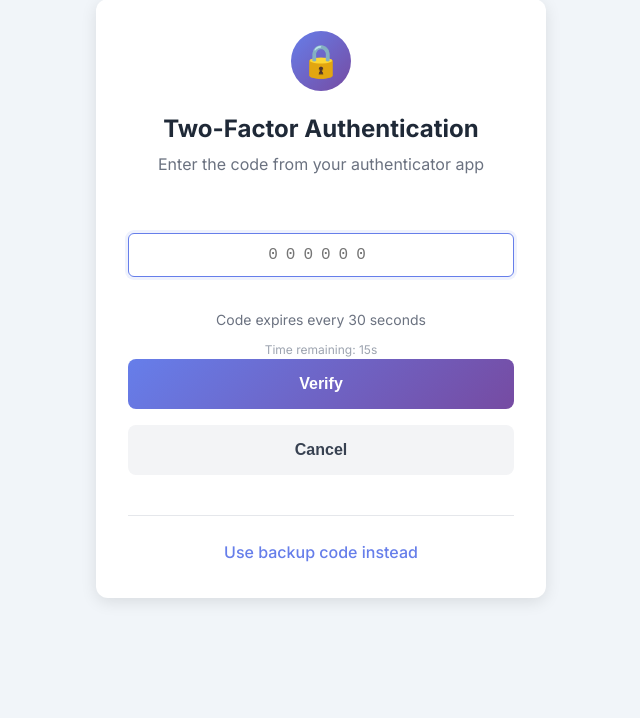
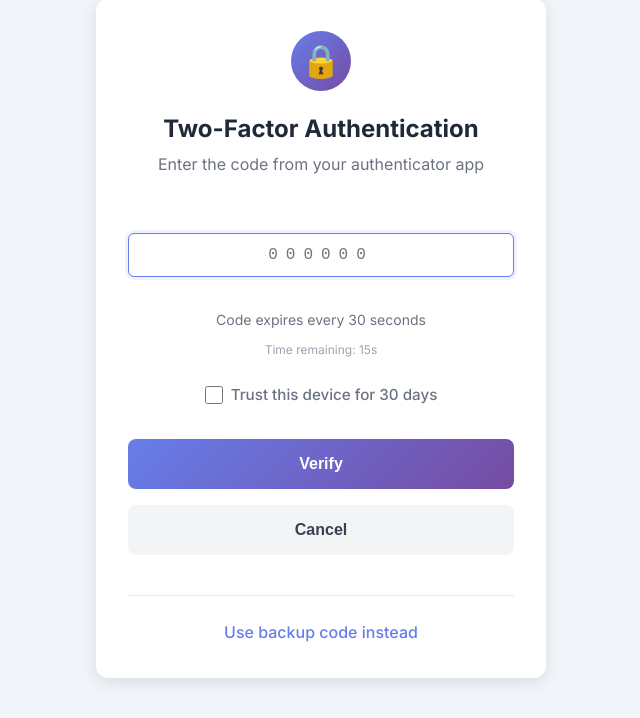
Before and after one commit to tsautier/RoXX, a FastAPI app: template roxx/web/templates/mfa_verify.html in a window 1280 px wide. Shown: the part 184-902 px from the top of the page, without its empty margins (319-959 px from the left). Run offline with FastAPI, Linux system fonts and the light colour scheme; the template is opened without the code that fills it, so the values that code supplies are empty.

Commit message:
feat: Add Trust Device feature for MFA - checkbox on MFA verification - cookie-based device recognition - skip MFA for 30 days on trusted devices

```diff
--- a/roxx/web/app.py
+++ b/roxx/web/app.py
@@ -173,6 +173,18 @@ async def login(request: Request, username: str = Form(...), password: str = For
         # 2. MFA Enabled? Check database
         mfa_enabled = MFADatabase.is_mfa_enabled(username)
         if mfa_enabled:
+            # Check if device is trusted
+            trusted_cookie = request.cookies.get("mfa_trusted_device")
+            if trusted_cookie and ":" in trusted_cookie:
+                trusted_username, trusted_hash = trusted_cookie.split(":", 1)
+                if trusted_username == username:
+                    # Device is trusted - skip MFA
+                    session_val = base64.b64encode(f"{username}:active".encode("utf-8")).decode("utf-8")
+                    response = RedirectResponse(url="/", status_code=303)
+                    response.set_cookie(key="session", value=session_val, httponly=True)
+                    return response
+
+            # Not trusted - require MFA
             # Store username in session for MFA verification
             request.session['mfa_username'] = username
             session_val = base64.b64encode(f"{username}:mfa_pending".encode("utf-8")).decode("utf-8")
@@ -227,7 +239,8 @@ async def mfa_verification_page(request: Request):
 async def mfa_verify_login(
     request: Request,
     token: str = Form(None),
-    backup_code: str = Form(None)
+    backup_code: str = Form(None),
+    trust_device: str = Form(None)
 ):
     """Verify MFA token or backup code"""
     # Get username from session
@@ -270,6 +283,25 @@ async def mfa_verify_login(
             session_val = base64.b64encode(f"{username}:active".encode("utf-8")).decode("utf-8")
             response = RedirectResponse(url="/", status_code=303)
             response.set_cookie(key="session", value=session_val, httponly=True)
+
+            # Set trust device cookie if requested
+            if trust_device == "yes":
+                import secrets
+                import hashlib
+                # Generate unique device token
+                device_token = secrets.token_hex(32)
+                # Hash username+token for verification
+                trust_value = hashlib.sha256(f"{username}:{device_token}".encode()).hexdigest()
+                # Store for 30 days
+                response.set_cookie(
+                    key="mfa_trusted_device",
+                    value=f"{username}:{trust_value}",
+                    max_age=30*24*60*60,  # 30 days
+                    httponly=True,
+                    secure=False,  # Set to True in production with HTTPS
+                    samesite="lax"
+                )
+
             # Clear MFA session data
             request.session.pop('mfa_username', None)
             return response
--- a/roxx/web/templates/mfa_verify.html
+++ b/roxx/web/templates/mfa_verify.html
@@ -165,6 +165,15 @@
             <p class="hint">Each backup code can only be used once</p>
         </div>
 
+        <!-- Trust this device checkbox -->
+        <div style="text-align: center; margin: 1.5rem 0;">
+            <label style="display: inline-flex; align-items: center; gap: 0.5rem; cursor: pointer; color: #6b7280;">
+                <input type="checkbox" name="trust_device" value="yes"
+                    style="width: 18px; height: 18px; cursor: pointer;">
+                <span>Trust this device for 30 days</span>
+            </label>
+        </div>
+
         <button type="submit" class="btn btn-primary">Verify</button>
         <button type="button" class="btn btn-secondary" onclick="window.location.href='/logout'">Cancel</button>
     </form>
```
